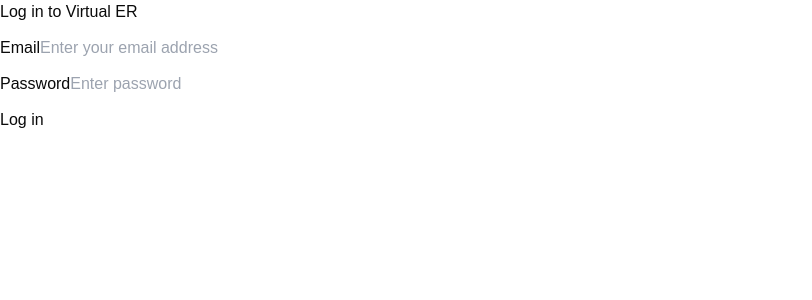
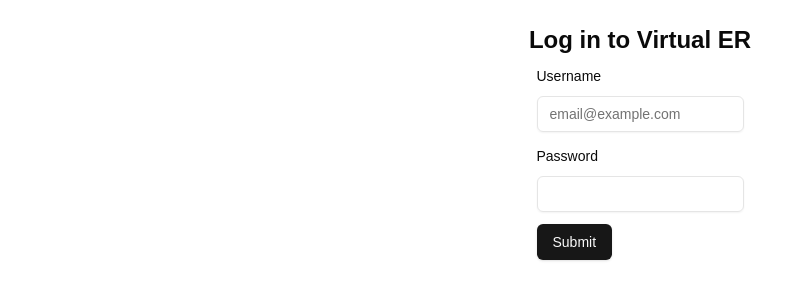
Before and after one commit to SENG-350-2024-fall/Group2, a Next.js app in the folder virtual-er/: page /login in a window 1280 px wide. Shown: the top 300 px of the page, without its empty margins (0-812 px from the left). Built offline with nearby package versions, Linux system fonts and the light colour scheme.

Commit message:
use shadcn form

```diff
--- a/virtual-er/package.json
+++ b/virtual-er/package.json
@@ -9,7 +9,9 @@
     "lint": "next lint"
   },
   "dependencies": {
+    "@hookform/resolvers": "^3.9.0",
     "@radix-ui/react-icons": "^1.3.0",
+    "@radix-ui/react-label": "^2.1.0",
     "@radix-ui/react-slot": "^1.1.0",
     "class-variance-authority": "^0.7.0",
     "clsx": "^2.1.1",
@@ -17,6 +19,7 @@
     "next": "14.2.14",
     "react": "^18",
     "react-dom": "^18",
+    "react-hook-form": "^7.53.0",
     "tailwind-merge": "^2.5.3",
     "tailwindcss-animate": "^1.0.7"
   },
@@ -28,6 +31,7 @@
     "eslint-config-next": "14.2.14",
     "postcss": "^8",
     "tailwindcss": "^3.4.1",
-    "typescript": "^5"
+    "typescript": "^5",
+    "zod": "^3.23.8"
   }
 }
--- a/virtual-er/src/app/login/page.tsx
+++ b/virtual-er/src/app/login/page.tsx
@@ -1,45 +1,14 @@
+import LoginForm from "@/components/ui/login-form"
+
 export default function Page() {
     return (
-        <form className="space-y-3">
-            <h1 className="">
-                Log in to Virtual ER
-            </h1>
-            <div>
-                <label
-                    className=""
-                    htmlFor="email"
-                >
-                    Email
-                </label>
-                <input
-                    className=""
-                    id="email"
-                    type="email"
-                    name="email"
-                    placeholder="Enter your email address"
-                    required
-                />
+        <div className="grid gap-y-2 mt-6">
+            <div className="m-auto font-bold">
+                <h1 className="text-2xl">
+                    Log in to Virtual ER
+                </h1>
             </div>
-            <div className="">
-                <label
-                    className=""
-                    htmlFor="password"
-                >
-                    Password
-                </label>
-                <input
-                    className=""
-                    id="password"
-                    type="password"
-                    name="password"
-                    placeholder="Enter password"
-                    required
-                    minLength={8}
-                />
-            </div>
-            <button className="">
-                Log in
-            </button>
-        </form >
+            <LoginForm />
+        </div>
     )
 }
--- /dev/null
+++ b/virtual-er/src/components/ui/form.tsx
@@ -0,0 +1,178 @@
+"use client"
+
+import * as React from "react"
+import * as LabelPrimitive from "@radix-ui/react-label"
+import { Slot } from "@radix-ui/react-slot"
+import {
+  Controller,
+  ControllerProps,
+  FieldPath,
+  FieldValues,
+  FormProvider,
+  useFormContext,
+} from "react-hook-form"
+
+import { cn } from "@/lib/utils"
+import { Label } from "@/components/ui/label"
+
+const Form = FormProvider
+
+type FormFieldContextValue<
+  TFieldValues extends FieldValues = FieldValues,
+  TName extends FieldPath<TFieldValues> = FieldPath<TFieldValues>
+> = {
+  name: TName
+}
+
+const FormFieldContext = React.createContext<FormFieldContextValue>(
+  {} as FormFieldContextValue
+)
+
+const FormField = <
+  TFieldValues extends FieldValues = FieldValues,
+  TName extends FieldPath<TFieldValues> = FieldPath<TFieldValues>
+>({
+  ...props
+}: ControllerProps<TFieldValues, TName>) => {
+  return (
+    <FormFieldContext.Provider value={{ name: props.name }}>
+      <Controller {...props} />
+    </FormFieldContext.Provider>
+  )
+}
+
+const useFormField = () => {
+  const fieldContext = React.useContext(FormFieldContext)
+  const itemContext = React.useContext(FormItemContext)
+  const { getFieldState, formState } = useFormContext()
+
+  const fieldState = getFieldState(fieldContext.name, formState)
+
+  if (!fieldContext) {
+    throw new Error("useFormField should be used within <FormField>")
+  }
+
+  const { id } = itemContext
+
+  return {
+    id,
+    name: fieldContext.name,
+    formItemId: `${id}-form-item`,
+    formDescriptionId: `${id}-form-item-description`,
+    formMessageId: `${id}-form-item-message`,
+    ...fieldState,
+  }
+}
+
+type FormItemContextValue = {
+  id: string
+}
+
+const FormItemContext = React.createContext<FormItemContextValue>(
+  {} as FormItemContextValue
+)
+
+const FormItem = React.forwardRef<
+  HTMLDivElement,
+  React.HTMLAttributes<HTMLDivElement>
+>(({ className, ...props }, ref) => {
+  const id = React.useId()
+
+  return (
+    <FormItemContext.Provider value={{ id }}>
+      <div ref={ref} className={cn("space-y-2", className)} {...props} />
+    </FormItemContext.Provider>
+  )
+})
+FormItem.displayName = "FormItem"
+
+const FormLabel = React.forwardRef<
+  React.ElementRef<typeof LabelPrimitive.Root>,
+  React.ComponentPropsWithoutRef<typeof LabelPrimitive.Root>
+>(({ className, ...props }, ref) => {
+  const { error, formItemId } = useFormField()
+
+  return (
+    <Label
+      ref={ref}
+      className={cn(error && "text-destructive", className)}
+      htmlFor={formItemId}
+      {...props}
+    />
+  )
+})
+FormLabel.displayName = "FormLabel"
+
+const FormControl = React.forwardRef<
+  React.ElementRef<typeof Slot>,
+  React.ComponentPropsWithoutRef<typeof Slot>
+>(({ ...props }, ref) => {
+  const { error, formItemId, formDescriptionId, formMessageId } = useFormField()
+
+  return (
+    <Slot
+      ref={ref}
+      id={formItemId}
+      aria-describedby={
+        !error
+          ? `${formDescriptionId}`
+          : `${formDescriptionId} ${formMessageId}`
+      }
+      aria-invalid={!!error}
+      {...props}
+    />
+  )
+})
+FormControl.displayName = "FormControl"
+
+const FormDescription = React.forwardRef<
+  HTMLParagraphElement,
+  React.HTMLAttributes<HTMLParagraphElement>
+>(({ className, ...props }, ref) => {
+  const { formDescriptionId } = useFormField()
+
+  return (
+    <p
+      ref={ref}
+      id={formDescriptionId}
+      className={cn("text-[0.8rem] text-muted-foreground", className)}
+      {...props}
+    />
+  )
+})
+FormDescription.displayName = "FormDescription"
+
+const FormMessage = React.forwardRef<
+  HTMLParagraphElement,
+  React.HTMLAttributes<HTMLParagraphElement>
+>(({ className, children, ...props }, ref) => {
+  const { error, formMessageId } = useFormField()
+  const body = error ? String(error?.message) : children
+
+  if (!body) {
+    return null
+  }
+
+  return (
+    <p
+      ref={ref}
+      id={formMessageId}
+      className={cn("text-[0.8rem] font-medium text-destructive", className)}
+      {...props}
+    >
+      {body}
+    </p>
+  )
+})
+FormMessage.displayName = "FormMessage"
+
+export {
+  useFormField,
+  Form,
+  FormItem,
+  FormLabel,
+  FormControl,
+  FormDescription,
+  FormMessage,
+  FormField,
+}
--- /dev/null
+++ b/virtual-er/src/components/ui/input.tsx
@@ -0,0 +1,25 @@
+import * as React from "react"
+
+import { cn } from "@/lib/utils"
+
+export interface InputProps
+  extends React.InputHTMLAttributes<HTMLInputElement> {}
+
+const Input = React.forwardRef<HTMLInputElement, InputProps>(
+  ({ className, type, ...props }, ref) => {
+    return (
+      <input
+        type={type}
+        className={cn(
+          "flex h-9 w-full rounded-md border border-input bg-transparent px-3 py-1 text-sm shadow-sm transition-colors file:border-0 file:bg-transparent file:text-sm file:font-medium file:text-foreground placeholder:text-muted-foreground focus-visible:outline-none focus-visible:ring-1 focus-visible:ring-ring disabled:cursor-not-allowed disabled:opacity-50",
+          className
+        )}
+        ref={ref}
+        {...props}
+      />
+    )
+  }
+)
+Input.displayName = "Input"
+
+export { Input }
--- /dev/null
+++ b/virtual-er/src/components/ui/label.tsx
@@ -0,0 +1,26 @@
+"use client"
+
+import * as React from "react"
+import * as LabelPrimitive from "@radix-ui/react-label"
+import { cva, type VariantProps } from "class-variance-authority"
+
+import { cn } from "@/lib/utils"
+
+const labelVariants = cva(
+  "text-sm font-medium leading-none peer-disabled:cursor-not-allowed peer-disabled:opacity-70"
+)
+
+const Label = React.forwardRef<
+  React.ElementRef<typeof LabelPrimitive.Root>,
+  React.ComponentPropsWithoutRef<typeof LabelPrimitive.Root> &
+    VariantProps<typeof labelVariants>
+>(({ className, ...props }, ref) => (
+  <LabelPrimitive.Root
+    ref={ref}
+    className={cn(labelVariants(), className)}
+    {...props}
+  />
+))
+Label.displayName = LabelPrimitive.Root.displayName
+
+export { Label }
--- /dev/null
+++ b/virtual-er/src/components/ui/login-form.tsx
@@ -0,0 +1,79 @@
+'use client'
+
+import { z } from 'zod';
+import { zodResolver } from '@hookform/resolvers/zod';
+import { useForm } from 'react-hook-form';
+
+import {
+    Form,
+    FormControl,
+    FormField,
+    FormItem,
+    FormLabel,
+    FormMessage,
+} from "@/components/ui/form"
+import { Input } from "@/components/ui/input"
+import { Button } from './button';
+
+const formSchema = z.object({
+    email: z.string().email({ message: 'Invalid email address' }),
+    password: z.string().min(8, { message: 'Password is too short' }),
+});
+
+export default function LoginForm() {
+    const form = useForm<z.infer<typeof formSchema>>({
+        resolver: zodResolver(formSchema),
+        defaultValues: {
+            email: '',
+            password: '',
+        },
+    })
+
+    function onSubmit(values: z.infer<typeof formSchema>) {
+        console.log(values);
+    }
+
+    return (
+        <Form {...form}>
+            <form onSubmit={form.handleSubmit(onSubmit)} className="m-auto space-y-3">
+                <FormField
+                    control={form.control}
+                    name='email'
+                    render={({ field }) => (
+                        <FormItem>
+                            <FormLabel>Username</FormLabel>
+                            <FormControl>
+                                <Input
+                                    type="email"
+                                    placeholder="email@example.com"
+                                    required
+                                    {...field}
+                                />
+                            </FormControl>
+                            <FormMessage />
+                        </FormItem>
+                    )}
+                />
+                <FormField
+                    control={form.control}
+                    name='password'
+                    render={({ field }) => (
+                        <FormItem>
+                            <FormLabel>Password</FormLabel>
+                            <FormControl>
+                                <Input
+                                    type="password"
+                                    placeholder=""
+                                    required
+                                    {...field}
+                                />
+                            </FormControl>
+                            <FormMessage />
+                        </FormItem>
+                    )}
+                />
+                <Button type="submit">Submit</Button>
+            </form>
+        </Form>
+    )
+}
```
Also changed, not shown: 1 other file (tests, documents, lock files or other folders).
